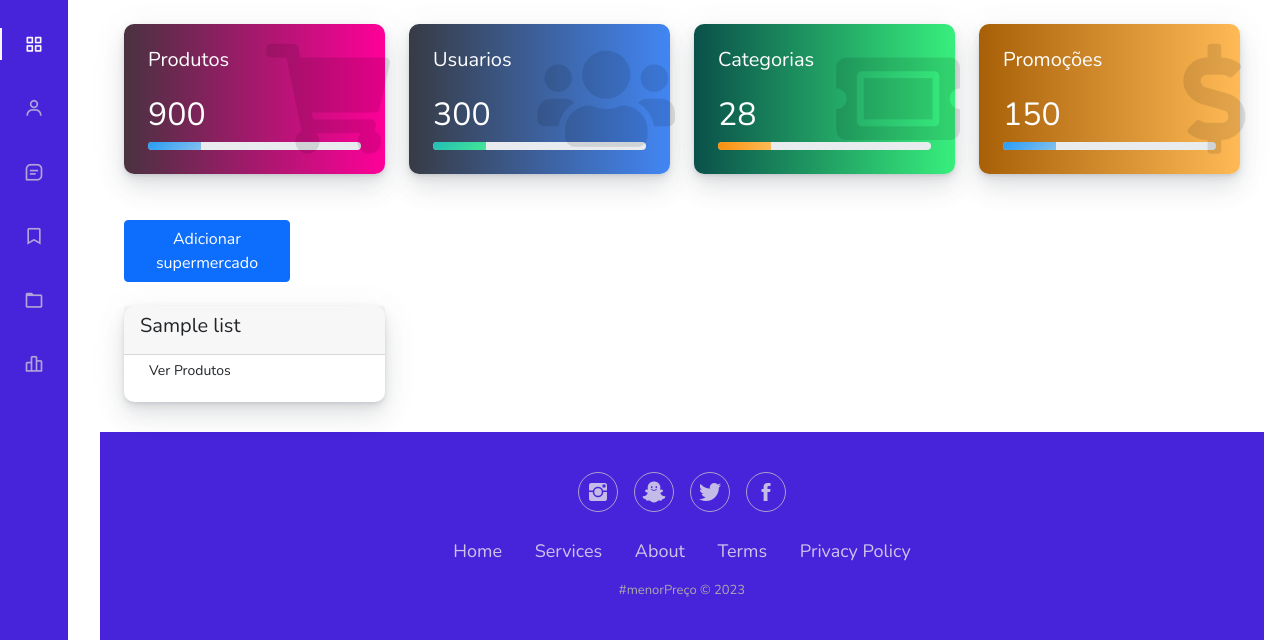
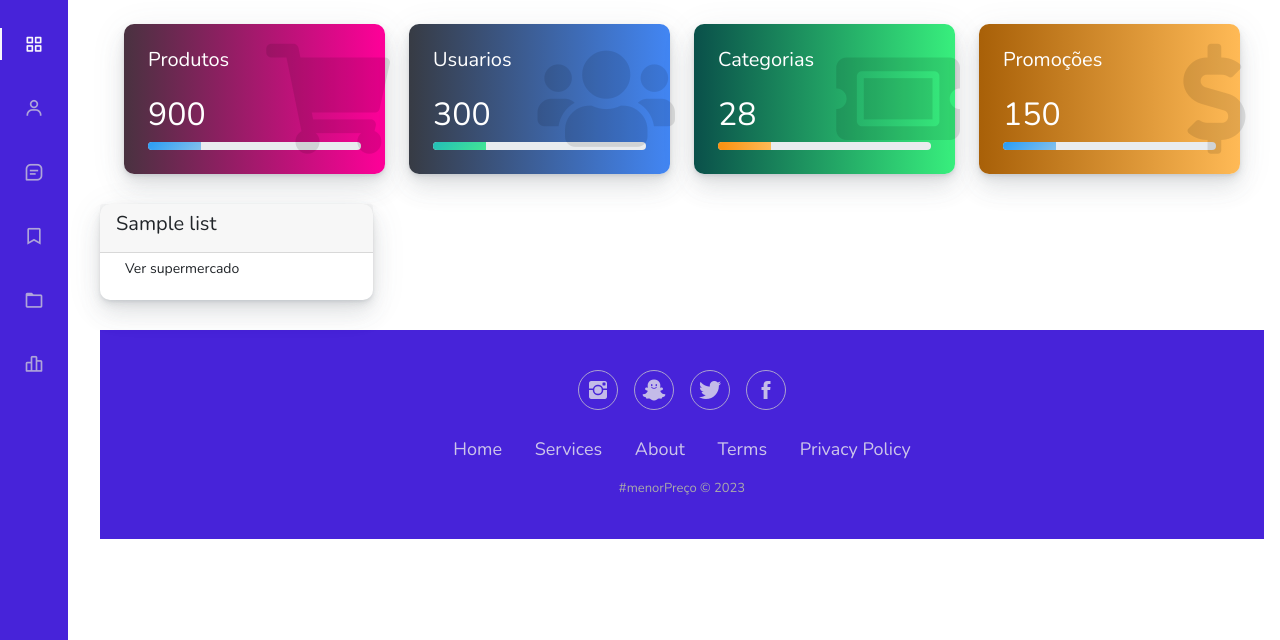
Before and after one commit to GuilhermeFonseca10/menorPreco, a Django app: template apps/core/templates/core/dashboard.html in a window 1280 px wide. Shown: the part 64-704 px from the top of the page. Run offline with Django 4.2, Linux system fonts and the light colour scheme; the template is opened without the code that fills it: most values are stand-ins (such as "Sample title", 1, 10 or a date in 2020); some libraries are stand-ins or nearby versions.

Commit message:
alguns ajustes

```diff
--- a/apps/core/templates/core/dashboard.html
+++ b/apps/core/templates/core/dashboard.html
@@ -102,14 +102,14 @@
         </div>
     </div>
 
-    <!-- Cards Categorias -->
+    <!-- Cards Categorias
     <div class="container">
         <div class="row mt-3 mb-4">
             <div class="col-md-2 bg-side sidebar">
                 <a href="{%url 'supermercado_create'%}"><button type="button" class="btn btn-primary">Adicionar supermercado</button></a>
             </div>
         </div>
-
+-->
         <div class="row">
             {%for list in object_list%}
             <div class="col-lg-3">
@@ -120,7 +120,7 @@
                     <div class="card-body pt-0">
                         <div class="widget-49">
                             <div class="widget-49-meeting-action">
-                                <a href="#" class="btn btn-sm btn-flash-border-primary">Ver Produtos</a>
+                                <a href="{%url 'supermercado_detail' list.id%}" class="btn btn-sm btn-flash-border-primary">Ver supermercado</a>
                             </div>
                         </div>
                     </div>
--- a/apps/supermercado/templates/supermercado/supermercado_list.html
+++ b/apps/supermercado/templates/supermercado/supermercado_list.html
@@ -27,7 +27,7 @@
                     <div class="card-body">
                         <h5 class="card-title">{{super.nome}}</h5>
                         <p class="card-text">{{super.cidade}}</p>
-                        <a href="{%url 'supermercado_detail' super.id %}" class="btn btn-outline-primary btn-sm">Comfira! {{supermeracdo.nome}}</a>
+                        <a href="{%url 'supermercado_detail' super.id %}" class="btn btn-outline-primary btn-sm">Comfira!</a>
                         <!-- <a href="" class="btn btn-outline-danger btn-sm"><i class="far fa-heart"></i></a> -->
                     </div>
                 </div>
--- a/apps/supermercado/views/supermercado_detail.py
+++ b/apps/supermercado/views/supermercado_detail.py
@@ -1,5 +1,4 @@
 from django.shortcuts import render
-from django.urls import reverse
 from django.views.generic import DetailView
 from supermercado.models.supermercado import Supermercado
 
@@ -10,7 +9,7 @@ class SupermercadoDetailView(DetailView):
     def supermercado_detail_view(request, id):
         supermercado = Supermercado.objects.get(id=id)
         # url = reverse("supermercado_detail", args=(id,))
-        context = {"supermercado": supermercado, "url": url}
+        context = {"supermercado": supermercado}
         return render(
             request, "supermercado/supermercado_detail.html", context
         )
--- a/templates/admin_base.html
+++ b/templates/admin_base.html
@@ -33,7 +33,7 @@
                 <div class="nav_list">
                     <a href="#" class="nav_link active"> <i class='bx bx-grid-alt nav_icon'></i> <span class="nav_name">Inicio</span> </a>
                     <a href="{%url 'usuario:usuario_list'%}" class="nav_link"> <i class='bx bx-user nav_icon'></i> <span class="nav_name">Usuário</span> </a>
-                    <a href="#" class="nav_link"> <i class='bx bx-message-square-detail nav_icon'></i> <span class="nav_name">Messages</span> </a>
+                    <a href="{%url 'supermercado_create'%}" class="nav_link"> <i class='bx bx-message-square-detail nav_icon'></i> <span class="nav_name">Supermercado</span> </a>
                     <a href="#" class="nav_link"> <i class='bx bx-bookmark nav_icon'></i> <span class="nav_name">Bookmark</span> </a>
                     <a href="#" class="nav_link"> <i class='bx bx-folder nav_icon'></i> <span class="nav_name">Files</span> </a>
                     <a href="#" class="nav_link"> <i class='bx bx-bar-chart-alt-2 nav_icon'></i> <span class="nav_name">Stats</span> </a> </div>
```
